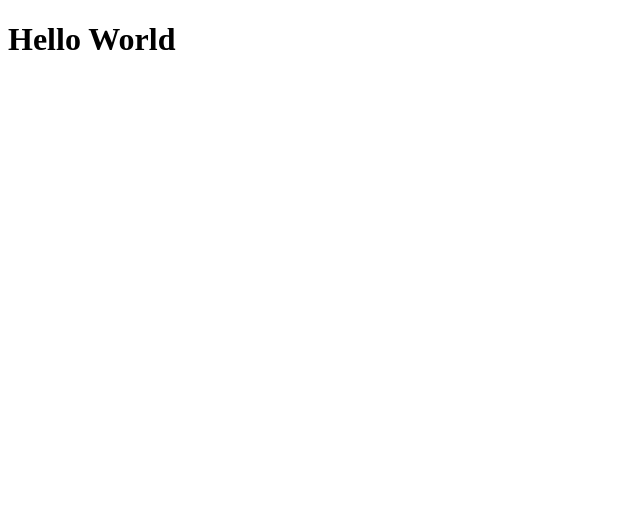
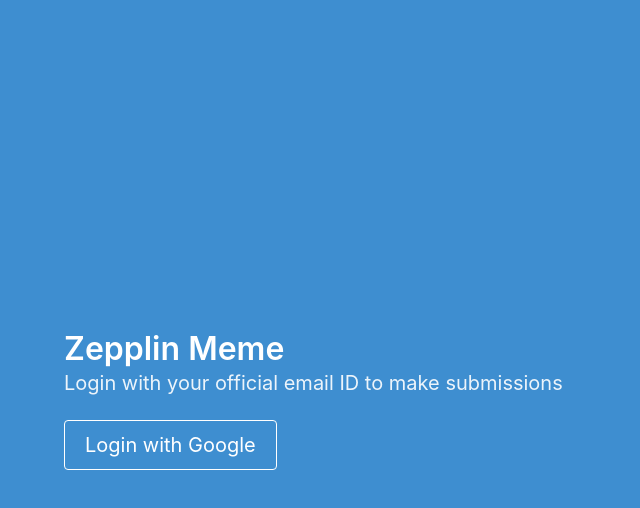
Before and after one commit to smartclash/zepplin-meme-dashboard, a Next.js app: page / in a window 1280 px wide. Shown: the top 508 px of the page, without its empty margins (0-640 px from the left). Built offline with nearby package versions, Linux system fonts and the light colour scheme; no server answers.

Commit message:
Basic login setup done

```diff
--- a/package.json
+++ b/package.json
@@ -9,11 +9,13 @@
     "lint": "next lint"
   },
   "dependencies": {
+    "bulma": "^0.9.3",
     "firebase-admin": "^9.11.1",
     "next": "11.1.2",
     "next-auth": "^4.0.0-beta.2",
     "react": "17.0.2",
-    "react-dom": "17.0.2"
+    "react-dom": "17.0.2",
+    "sass": "^1.42.1"
   },
   "devDependencies": {
     "@types/react": "17.0.24",
--- a/pages/_app.tsx
+++ b/pages/_app.tsx
@@ -1,5 +1,6 @@
 import type { AppProps } from 'next/app'
 import { SessionProvider } from "next-auth/react"
+import "bulma"
 
 function ZepplinMeme({ Component, pageProps: { session, ...pageProps } }: AppProps) {
   return (
--- a/pages/index.tsx
+++ b/pages/index.tsx
@@ -1,7 +1,21 @@
 import type { NextPage } from 'next'
 import Head from 'next/head'
+import { useSession, signIn, signOut } from 'next-auth/react'
 
 const Home: NextPage = () => {
+  const { data: session } = useSession();
+
+  if (session) {
+    return (
+      <section className="section container">
+        <h1 className="title">Logged in</h1>
+        <h2>{session.user?.name}</h2>
+        <h3>{session.user?.email}</h3>
+        <button className="button is-info" onClick={() => signOut()}>Logout</button>
+      </section>
+    )
+  }
+
   return (
     <div>
       <Head>
@@ -10,7 +24,15 @@ const Home: NextPage = () => {
         <link rel="icon" href="/favicon.ico" />
       </Head>
 
-      <h1>Hello World</h1>
+      <section className="hero is-fullheight is-info">
+        <div className="hero-body">
+          <div className="container">
+            <h1 className="title">Zepplin Meme</h1>
+            <h2 className="subtitle">Login with your official email ID to make submissions</h2>
+            <a href="#" onClick={() => signIn('google')} className="button is-outlined is-medium is-info is-inverted">Login with Google</a>
+          </div>
+        </div>
+      </section>
     </div>
   )
 }
```
Also changed, not shown: 1 other file (tests, documents, lock files or other folders).
